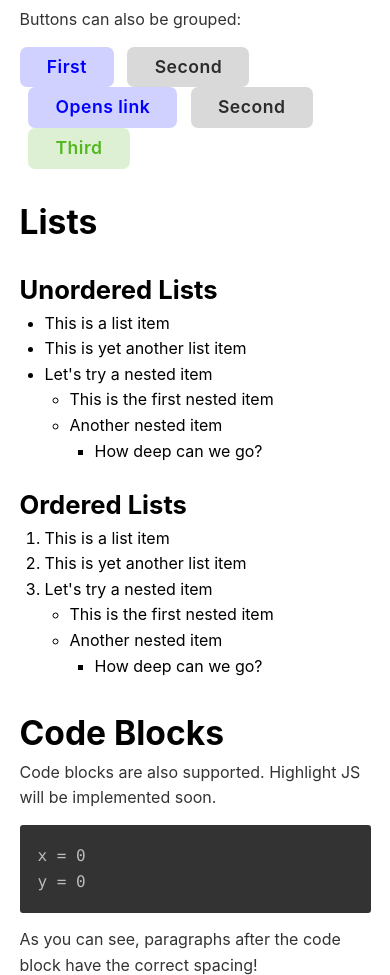
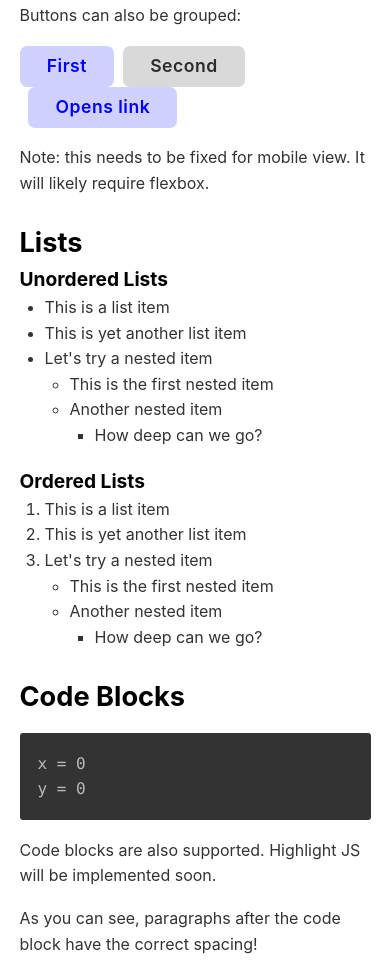
Before and after one commit to ninest/readability-ui, a plain HTML site: page index.html in a window 390 px wide. Shown: the part 715-1690 px from the top of the page. Drawn offline with Linux system fonts and the light colour scheme.

Commit message:
added forms, tweaked paragraph spacing, added all.css

```diff
--- a/index.html
+++ b/index.html
@@ -70,11 +70,17 @@
       <p> Buttons can also be grouped: </p>
 
       <p>
-        <button> First </button>
-        <button class="dark-gray"> Second </button>
-        <a href="#" class="button">Opens link</a>
-        <button class="dark-gray"> Second </button>
-        <button class="green"> Third </button>
+        <div class="button-group">
+          <button> First </button>
+          <button class="dark-gray"> Second </button>
+          <a href="#" class="button">Opens link</a>
+          <!-- <button class="dark-gray"> Second </button>
+          <button class="green"> Third </button> -->
+        </div>
+      </p>
+
+      <p>
+        Note: this needs to be fixed for mobile view. It will likely require flexbox.
       </p>
 
       <h2> Lists </h2>
@@ -111,12 +117,12 @@
       </ol>
 
       <h2> Code blocks</h2>
+      <pre>x = 0
+y = 0</pre>
+
       <p>
         Code blocks are also supported. Highlight JS will be implemented soon.
       </p>
-
-      <pre>x = 0
-y = 0</pre>
 
       <p>
         As you can see, paragraphs after the code block have the correct spacing!
@@ -179,6 +185,13 @@ y = 0</pre>
         </tbody>
       </table>
 
+      <h2>Forms</h2>
+      <form action="">
+        <input type="text" placeholder="Name">
+        <input type="text" placeholder="Email">
+        <input type="submit">
+      </form>
+
     </article>
   </div>
 </body>
--- a/scss/font.scss
+++ b/scss/font.scss
@@ -22,19 +22,19 @@ h1 {
 
 h1 { font-size: 3em; }
 h2 {
-  font-size: 2.1em;
+  font-size: 1.7em;
   // border-bottom: var(--main-border);
 }
-h3 { font-size: 1.6em; }
+h3 { font-size: 1.2em; }
 
-h1:not(:first-child),
-h2:not(:first-child),
-h3:not(:first-child),
-h4:not(:first-child),
-h5:not(:first-child),
-h6:not(:first-child) {
-  margin-top: 0.8em;
-}
+// h1:not(:first-child),
+// h2:not(:first-child),
+// h3:not(:first-child),
+// h4:not(:first-child),
+// h5:not(:first-child),
+// h6:not(:first-child) {
+//   margin-top: 0.8em;
+// }
 
 ul, ol {
   margin-left: 25px;
@@ -44,19 +44,31 @@ ul, ol {
   font-family: Menlo, monospace;
 }
 
-p, pre, blockquote, table {
+p, pre, blockquote, table, ul, ol {
   color: #333;
-  + p , + pre , + blockquote , + table {
+  margin-bottom: 1.1em;
+
+  +h2, +h3, +h4, +h5, +h6 {
     margin-top: 0.9em;
-  }
-
-  code {
-    @include code;
-    color: green;
-    // padding: 1px 3px;
+    // color: red;
   }
 }
 
+h2, h3, h4, h5, h6 {
+  // these elements require extra breathing space
+  + blockquote, + pre, + form {
+    // color: red;
+    margin-top: 0.9em;
+  }
+}
+
+
+code {
+  @include code;
+  color: green;
+  overflow-x: scroll;
+  // padding: 1px 3px;
+}
 pre {
   @include code;
   background-color: #333;
@@ -67,14 +79,13 @@ pre {
 
 blockquote {
   background-color: rgba(0,0,0,0.1);
-  border-left: 5px solid blue;
 
   padding: calc(var(--dense-padding) * 0.5);
   padding-left: var(--dense-padding);
 
   border-radius: 3px;
 
-  font-style: italic;
+  font-weight: 500;
 }
 
 table {
--- a/scss/inputs.scss
+++ b/scss/inputs.scss
@@ -47,7 +47,7 @@
   display: inline-block;
 }
 
-button {
+button, input[type=submit] {
   @include button;
 }
 
@@ -58,3 +58,32 @@ a.button {
 
   @include button;
 }
+
+.button-group {
+  display: flex;
+  flex-wrap: wrap;
+  flex-direction: row;
+  justify-content: flex-start;
+  align-items: center;
+}
+
+input[type=text] {
+  @include input;
+  // border: var(--main-border);
+  border: 1px solid rgba(0,0,0,0.9);
+  background-color: #eee;
+
+  width: 100%;
+  display: block;
+
+  &:hover, &:focus {
+    border: 2px solid blue;
+    outline: none;
+  }
+}
+
+form {
+  * + * {
+    margin-top: 1em;
+  }
+}
```
Also changed, not shown: README.md, css/font.css, css/inputs.css, css/main.css, output/all.css (added), 3 other files.
